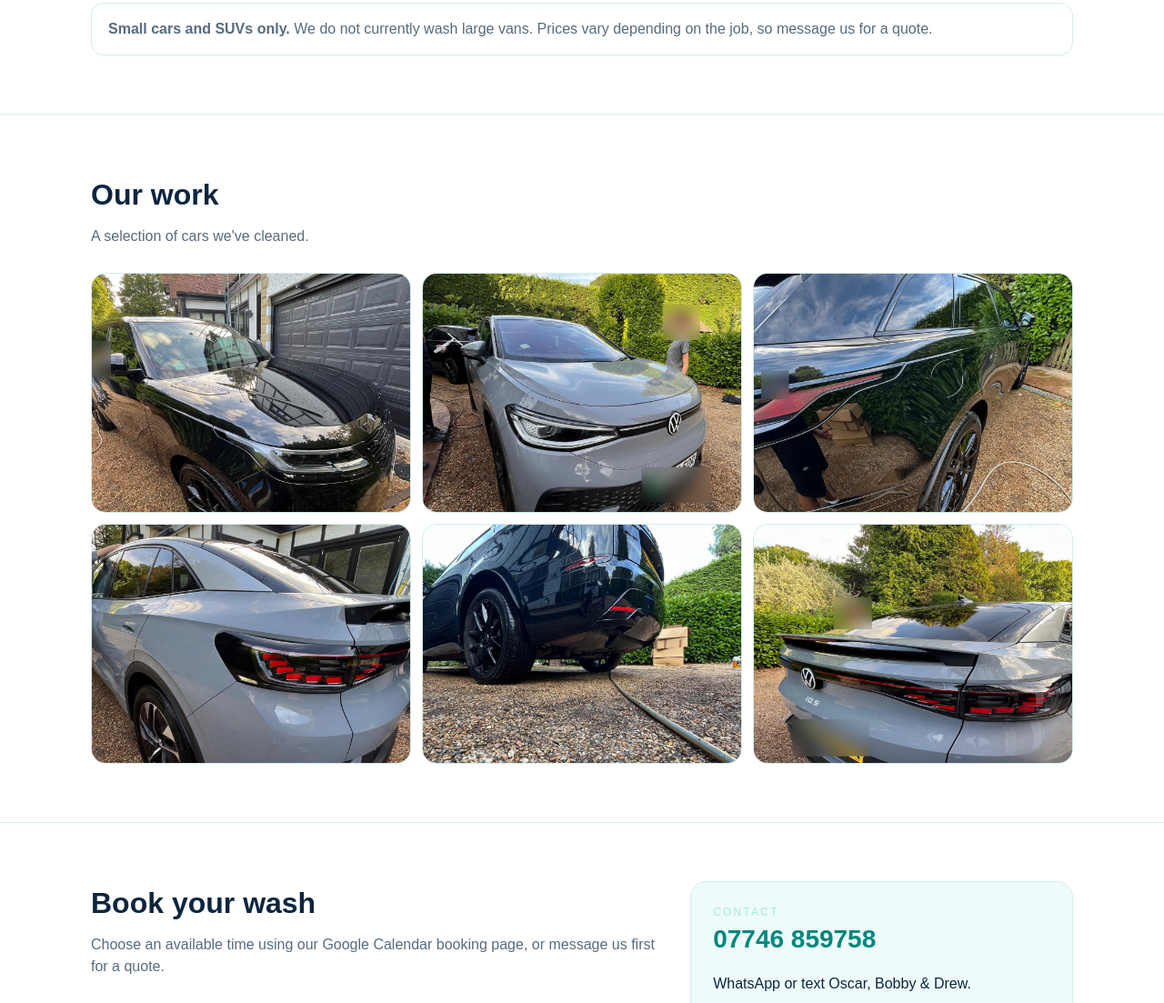
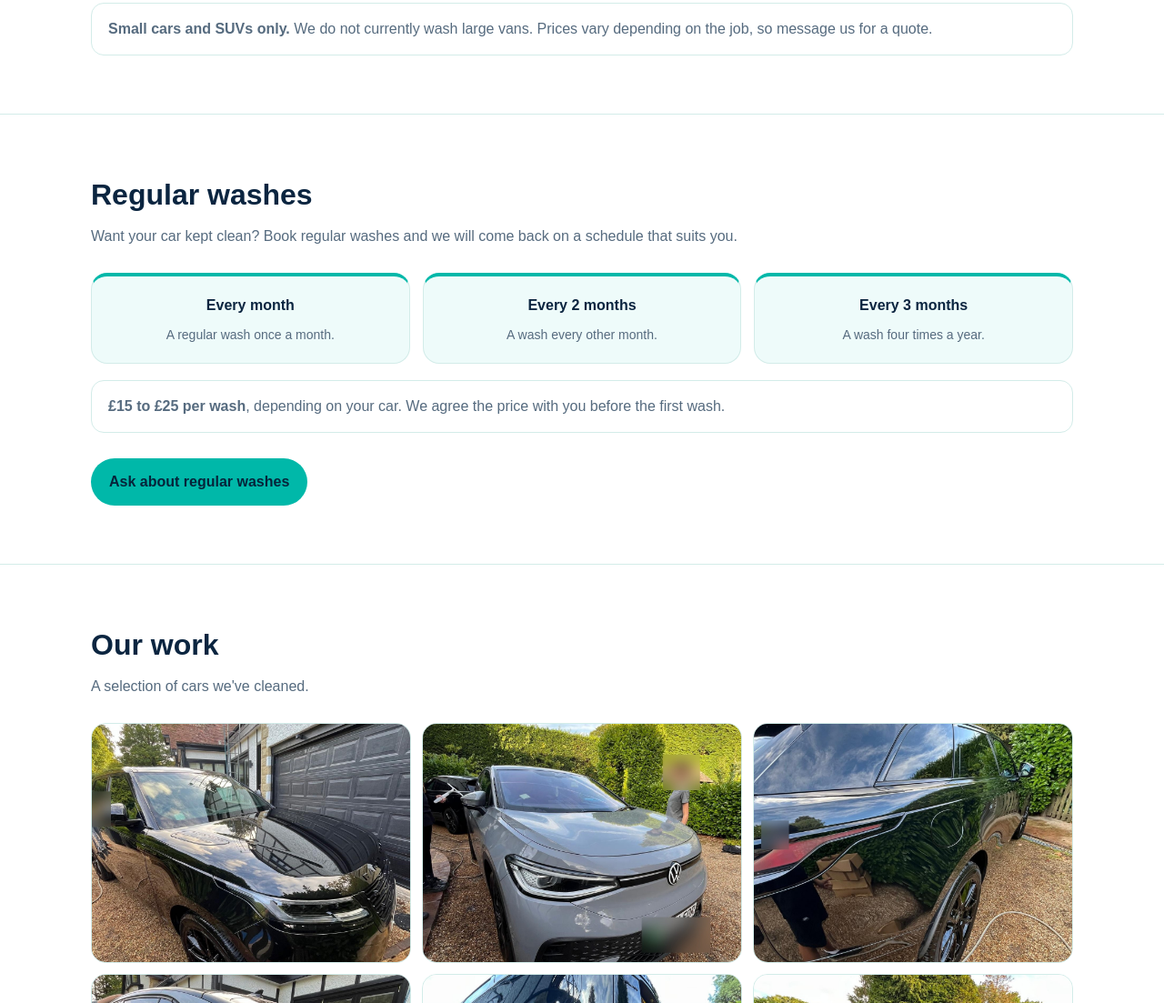
Before and after one commit to oscazer48/ol-car-care, a plain HTML site: page index.html in a window 1280 px wide. Shown: the part 915-2018 px from the top of the page at 91% size. Drawn offline with Linux system fonts and the light colour scheme.

Commit message:
Add files via upload

```diff
--- a/index.html
+++ b/index.html
@@ -31,11 +31,11 @@ section{padding:64px 0;border-bottom:1px solid var(--line)}h3{font-size:32px;mar
 .gallery{display:grid;grid-template-columns:repeat(3,1fr);gap:12px}.gallery img{width:100%;aspect-ratio:4/3;object-fit:cover;border-radius:16px;border:1px solid var(--line);background:var(--panel)}
 .about{display:grid;grid-template-columns:1.2fr .8fr;gap:28px}.panel{background:var(--panel);border:1px solid var(--line);border-radius:18px;padding:24px}
 .contact{font-size:28px;font-weight:800}footer{padding:28px 0;color:var(--muted);text-align:center;font-size:14px}
-@media(max-width:760px){.links{display:none}.cards{grid-template-columns:repeat(2,1fr)}.gallery{grid-template-columns:1fr 1fr}.about{grid-template-columns:1fr}.hero{padding-top:64px}}
+@media(max-width:760px){#regular .cards{grid-template-columns:1fr!important}.links{display:none}.cards{grid-template-columns:repeat(2,1fr)}.gallery{grid-template-columns:1fr 1fr}.about{grid-template-columns:1fr}.hero{padding-top:64px}}
 .card{border-top:4px solid var(--accent)}h3{color:#0b2540}.contact{color:#00877c}.card p{font-weight:400;font-size:14px;color:var(--muted);margin:10px 0 0;line-height:1.5}</style>
 </head>
 <body>
-<header class="nav"><div class="wrap"><div class="brand">OBD CAR CARE</div><nav class="links"><a href="#services">Services</a><a href="#work">Our work</a><a href="#book">Book</a></nav></div></header>
+<header class="nav"><div class="wrap"><div class="brand">OBD CAR CARE</div><nav class="links"><a href="#services">Services</a><a href="#regular">Regular washes</a><a href="#work">Our work</a><a href="#book">Book</a></nav></div></header>
 
 <main>
 <section class="hero"><div class="wrap">
@@ -59,6 +59,17 @@ section{padding:64px 0;border-bottom:1px solid var(--line)}h3{font-size:32px;mar
 <div class="card">Drying<p>We dry the car by hand to help avoid water marks, leaving a clean finish on the paint and glass.</p></div>
 </div>
 <div class="note"><strong>Small cars and SUVs only.</strong> We do not currently wash large vans. Prices vary depending on the job, so message us for a quote.</div>
+</div></section>
+
+<section id="regular"><div class="wrap">
+<h3>Regular washes</h3><p class="lead">Want your car kept clean? Book regular washes and we will come back on a schedule that suits you.</p>
+<div class="cards" style="grid-template-columns:repeat(3,1fr)">
+<div class="card">Every month<p>A regular wash once a month.</p></div>
+<div class="card">Every 2 months<p>A wash every other month.</p></div>
+<div class="card">Every 3 months<p>A wash four times a year.</p></div>
+</div>
+<div class="note"><strong>£15 to £25 per wash</strong>, depending on your car. We agree the price with you before the first wash.</div>
+<div class="actions" style="justify-content:flex-start"><a class="btn primary" href="https://wa.me/447746859758?text=Hi%20OBD%20Car%20Care%2C%20I%27d%20like%20to%20ask%20about%20regular%20washes." target="_blank" rel="noopener">Ask about regular washes</a></div>
 </div></section>
 
 <section id="work"><div class="wrap">
```
